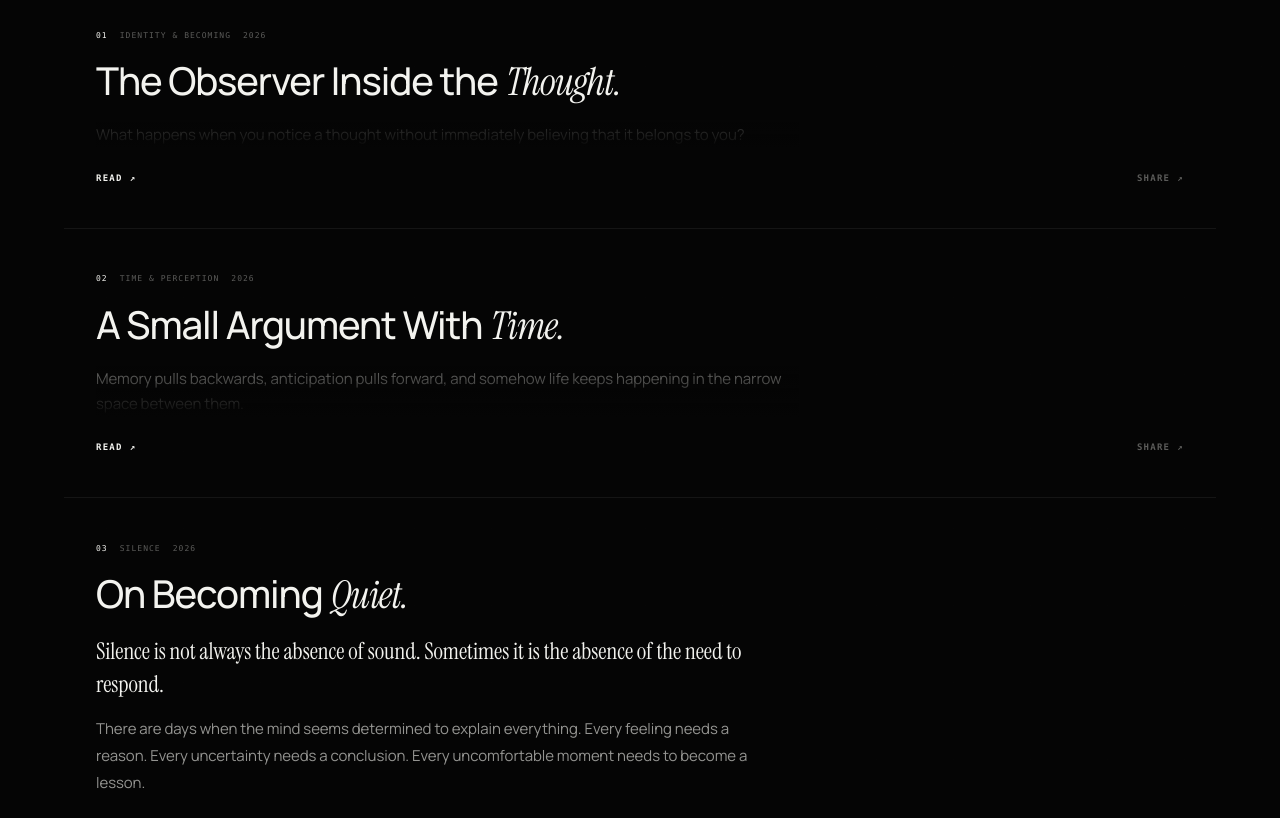
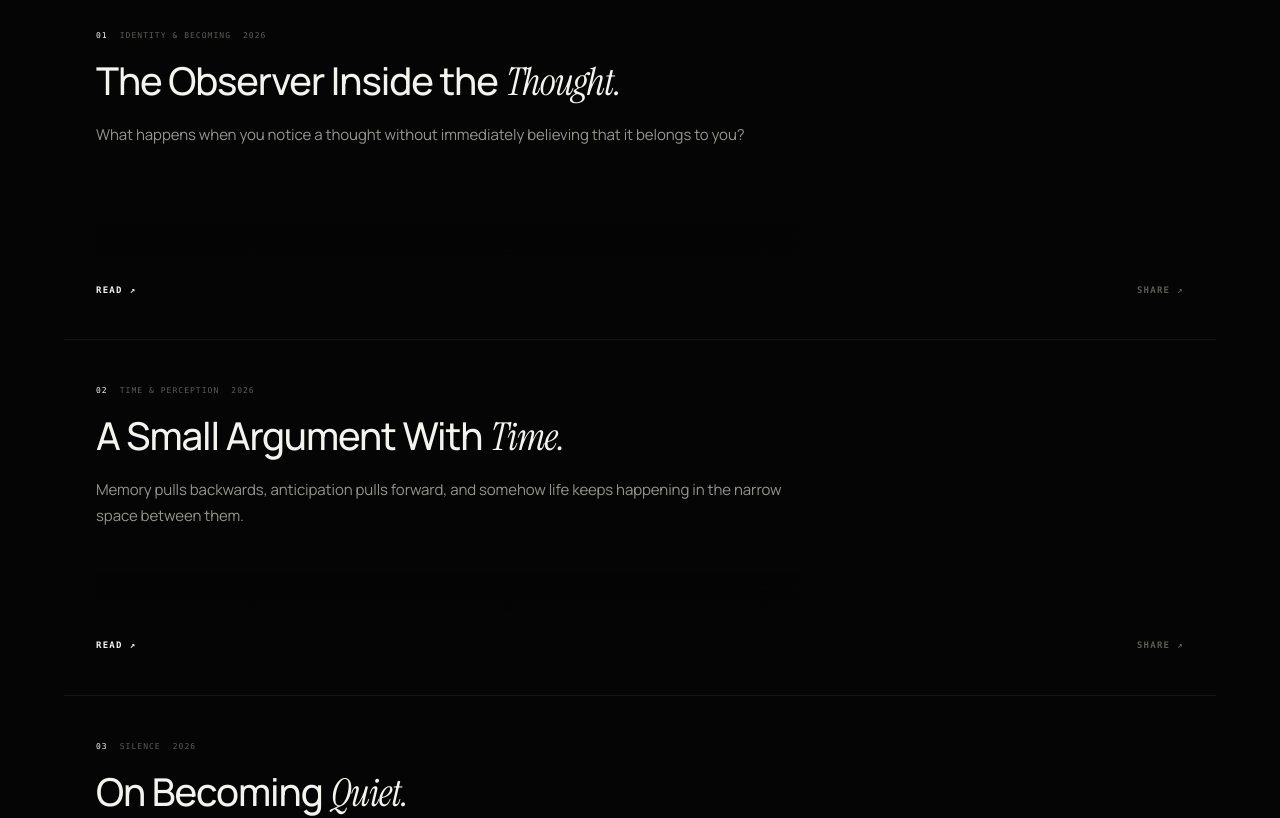
Before and after one commit to shahriarbappy60-ship-it/personal-universe, a React (Vite) app: page /wonder in a window 1280 px wide. Shown: the part 1700-2518 px from the top of the page. Built offline with nearby package versions, Linux system fonts and the light colour scheme.

Commit message:
normalize Wonder writing preview rhythm

```diff
--- a/src/styles/wonder.css
+++ b/src/styles/wonder.css
@@ -2189,8 +2189,20 @@ html[data-theme="light"] .wonder-essay-pill-cta {
 .wonder-writing-preview{
   position:relative;
   max-width:72ch;
-  max-height:12.2em;
+  min-height:calc(1.72em * 5);
   overflow:hidden;
+}
+
+.wonder-writing-preview p{
+  display:-webkit-box;
+  -webkit-box-orient:vertical;
+  -webkit-line-clamp:5;
+  overflow:hidden;
+  margin:0;
+  color:var(--muted);
+  font-size:clamp(15px,1.1vw,17px);
+  line-height:1.72;
+  letter-spacing:-.004em;
 }
 
 .wonder-writing-preview::after{
@@ -2199,17 +2211,9 @@ html[data-theme="light"] .wonder-essay-pill-cta {
   left:0;
   right:0;
   bottom:0;
-  height:4.5em;
+  height:2.6em;
   pointer-events:none;
-  background:linear-gradient(to bottom, transparent, var(--bg));
-}
-
-.wonder-writing-preview p{
-  margin:0;
-  color:var(--muted);
-  font-size:clamp(15px,1.1vw,17px);
-  line-height:1.72;
-  letter-spacing:-.004em;
+  background:linear-gradient(to bottom,transparent,var(--bg));
 }
 
 .wonder-writing-footer{
@@ -2340,7 +2344,7 @@ html[data-theme="light"] .wonder-essay-pill-cta {
   }
 
   .wonder-writing-preview{
-    max-height:12.1em;
+    min-height:calc(1.72em * 5);
     max-width:none;
   }
 
```
